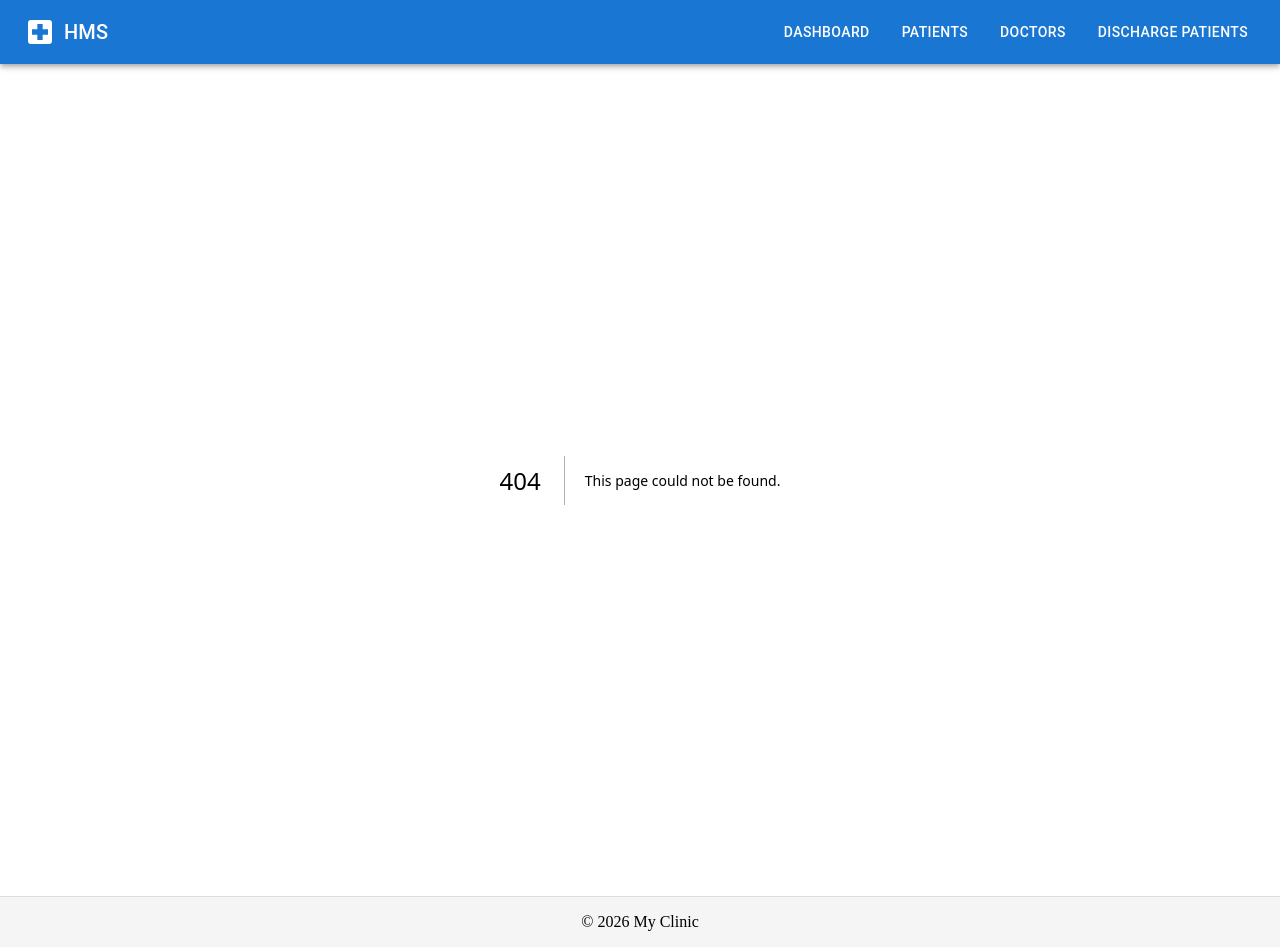
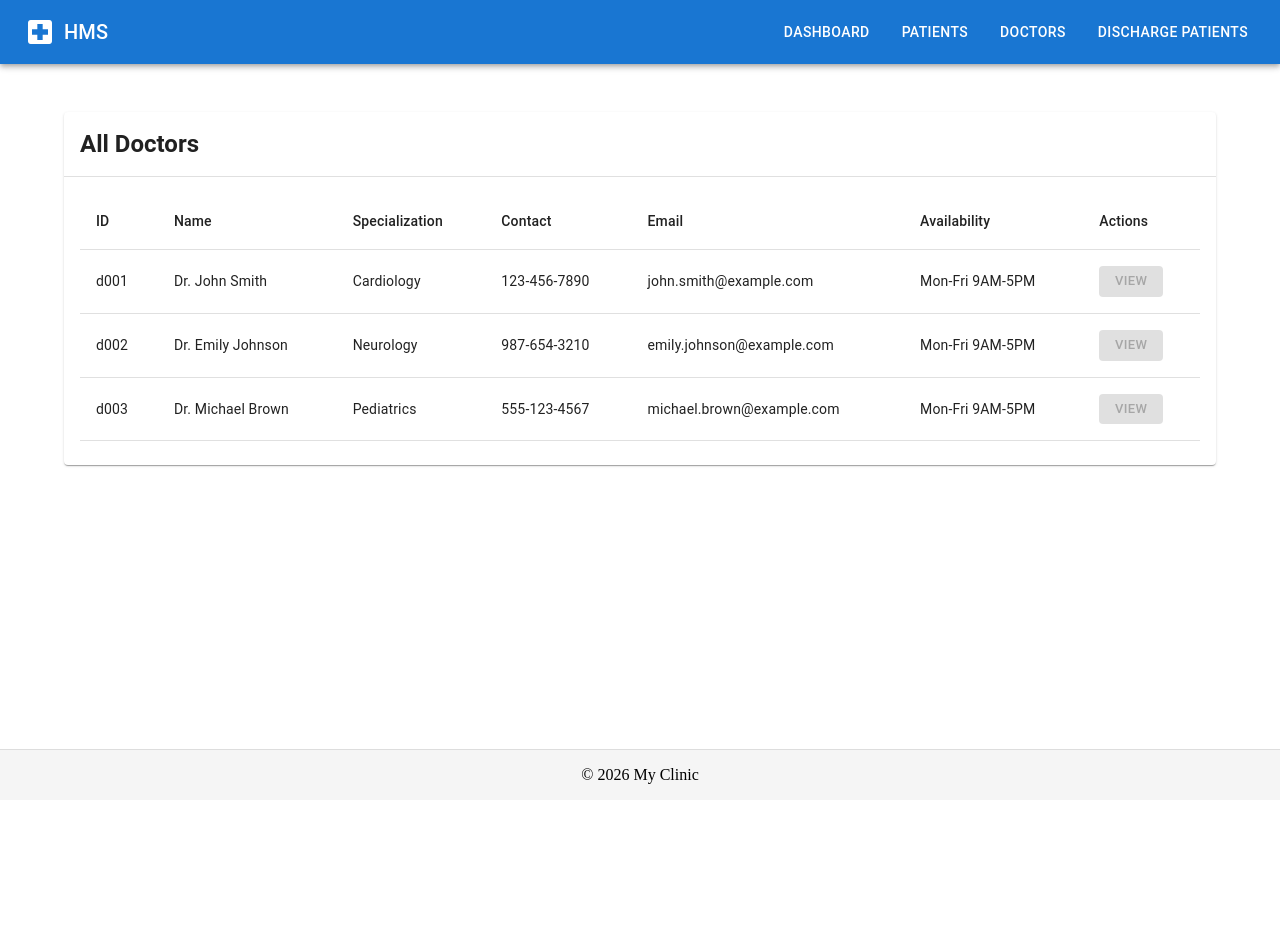
Before and after one commit to akhilkashyap1/Hospitality-Management-System, a Next.js app: page /doctors/doctors-list in a window 1280 px wide. Before the commit this address had no page. After the commit the page ends 800 px from the top, so only its background shows below. Built offline with nearby package versions, Linux system fonts and the light colour scheme.

Commit message:
FE-Fixed Naming Routes

```diff
--- a/app/components/Navbar.tsx
+++ b/app/components/Navbar.tsx
@@ -23,9 +23,9 @@ const Navbar = () => {
 
   const navLinks = [
     { title: "Dashboard", href: "/" },
-    { title: "Patients", href: "/patients" },
-    { title: "Doctors", href: "/doctors" },
-    { title: "Discharge Patients", href: "/patients/DischargePatients" },
+    { title: "Patients", href: "/patients/patients-list" },
+    { title: "Doctors", href: "/doctors/doctors-list" },
+    { title: "Discharge Patients", href: "/doctors/discharge-patients" },
   ];
 
   const toggleDrawer = (open: boolean) => () => {
--- /dev/null
+++ b/app/doctors/doctors-list/page.tsx
@@ -0,0 +1,114 @@
+"use client";
+
+import React, { useEffect, useState } from "react";
+import {
+  Container,
+  Typography,
+  Card,
+  CardContent,
+  Table,
+  TableBody,
+  TableCell,
+  TableContainer,
+  TableHead,
+  TableRow,
+  Button,
+  Divider,
+} from "@mui/material";
+
+import TableSkeleton from "../../components/table/TableSkeleton";
+import doctorsData from "../../JSON/doctors.json";
+
+interface Doctor {
+  id: string;
+  name: string;
+  specialization: string;
+  contact_number: string;
+  email: string;
+  availability: string;
+}
+
+const DoctorsPage: React.FC = () => {
+  const [doctorsList, setDoctorsList] = useState<Doctor[]>([]);
+  const [loading, setLoading] = useState<boolean>(true);
+
+  const headers = [
+    "ID",
+    "Name",
+    "Specialization",
+    "Contact",
+    "Email",
+    "Availability",
+    "Actions",
+  ];
+
+  useEffect(() => {
+    setLoading(true);
+
+    if (doctorsData.status === "success") {
+      // Simulate API delay
+      setTimeout(() => {
+        setDoctorsList(doctorsData.doctors_data);
+        setLoading(false);
+      }, 1000);
+    } else {
+      console.error("Failed to fetch doctors data");
+      setLoading(false);
+    }
+  }, []);
+
+  return (
+    <Container maxWidth="lg">
+      <Card sx={{ mt: 4 }}>
+        <Typography variant="h5" mt={2} mb={2} px={2} fontWeight={600}>
+          All Doctors
+        </Typography>
+
+        <Divider />
+
+        <CardContent>
+          <TableContainer>
+            <Table>
+              <TableHead>
+                <TableRow>
+                  {headers.map((header) => (
+                    <TableCell key={header}>{header}</TableCell>
+                  ))}
+                </TableRow>
+              </TableHead>
+
+              <TableBody>
+                {loading ? (
+                  <TableSkeleton rows={5} columns={headers.length} />
+                ) : (
+                  doctorsList.map((doctor) => (
+                    <TableRow key={doctor.id}>
+                      <TableCell>{doctor.id}</TableCell>
+                      <TableCell>{doctor.name}</TableCell>
+                      <TableCell>{doctor.specialization}</TableCell>
+                      <TableCell>{doctor.contact_number}</TableCell>
+                      <TableCell>{doctor.email}</TableCell>
+                      <TableCell>{doctor.availability}</TableCell>
+                      <TableCell>
+                        <Button
+                          variant="contained"
+                          color="primary"
+                          size="small"
+                          disabled
+                        >
+                          View
+                        </Button>
+                      </TableCell>
+                    </TableRow>
+                  ))
+                )}
+              </TableBody>
+            </Table>
+          </TableContainer>
+        </CardContent>
+      </Card>
+    </Container>
+  );
+};
+
+export default DoctorsPage;
--- a/app/patients/[id]/page.tsx
+++ b/app/patients/patients-preview/[id]/page.tsx
@@ -22,7 +22,7 @@ import {
   Divider,
 } from "@mui/material";
 
-import patientsData from "../../JSON/patients.json"; // Default JSON fallback
+import patientsData from "../../../JSON/patients.json"; // Default JSON fallback
 
 /* ===================== Types ===================== */
 type PatientStatus = "booked" | "pending" | "treated" | "discharged";
```
Also changed, not shown: app/doctors/discharge-patients/page.tsx (renamed from app/patients/DischargePatients/page.tsx, +24 -16 lines), app/doctors/page.tsx (deleted, +0 -74 lines), app/patients/patients-list/page.tsx (renamed from app/patients/page.tsx, +4 -4 lines).
